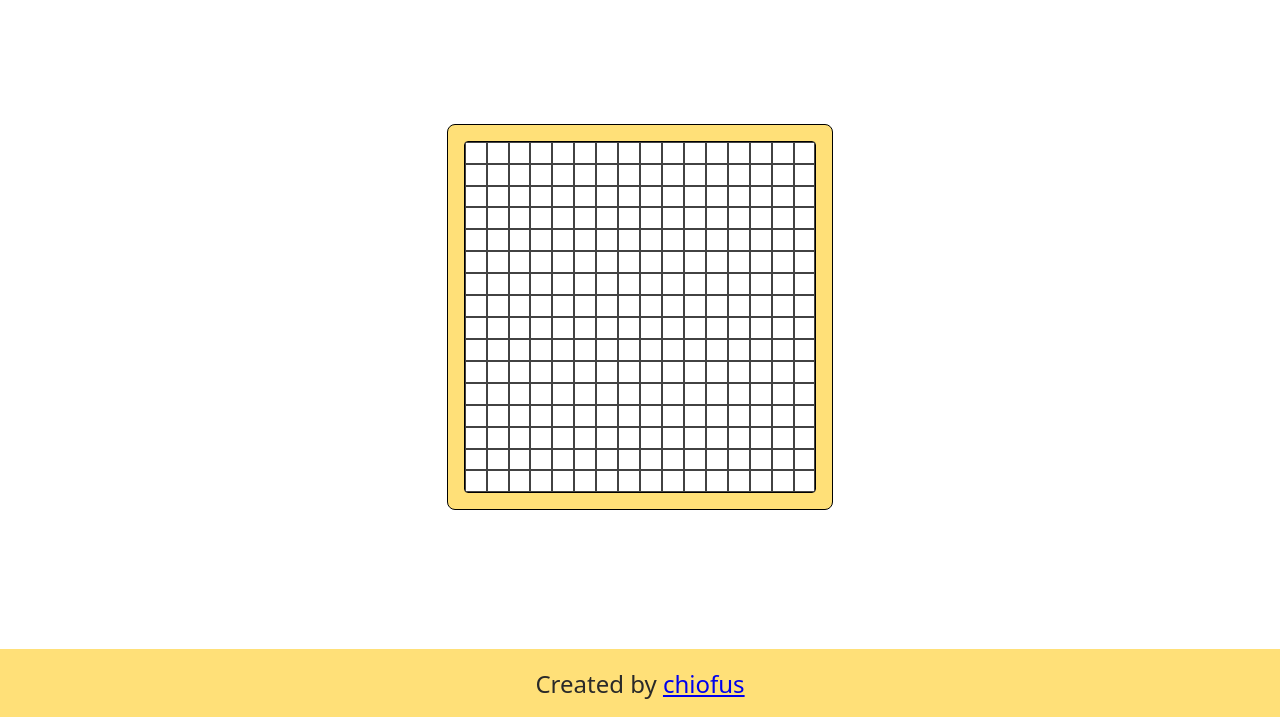
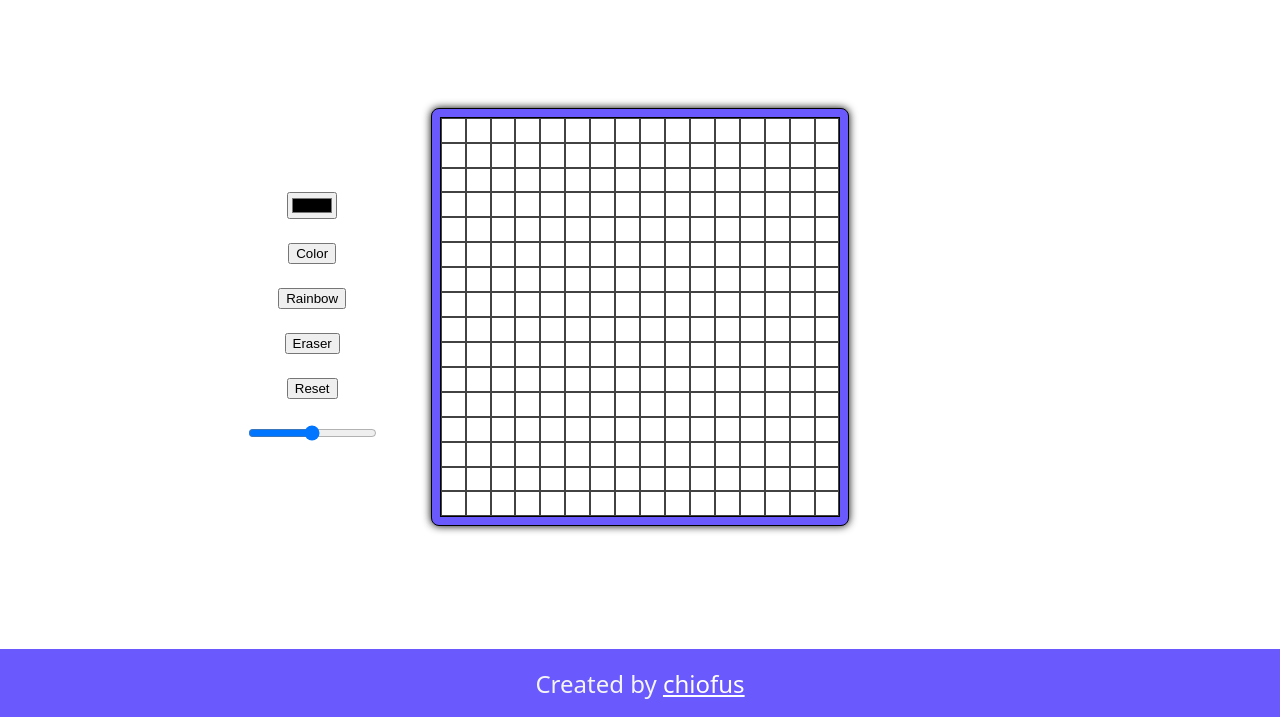
Before and after one commit to chiofus/etch-a-sketch, a plain HTML site: page index.html in a window 1280 px wide. Shown: the part 83-800 px from the top of the page. Drawn offline with Linux system fonts and the light colour scheme.

Commit message:
finished logic for new random colors each new load also started working on side panel elements

```diff
--- a/index.html
+++ b/index.html
@@ -11,10 +11,19 @@
 
     <div class="main-content flex-container">
         <div class="header flexer main-color flex-container center-all">
-            <div class="title">Etch-a-Sketch!</div>
+            <div class="title primary-font-color">Etch-a-Sketch!</div>
         </div>
-        <div class="sketch-area flexer flex-container">
-            <div class="side-panel flexer"></div>
+        <div class="sketch-area flexer flex-container center-all">
+            <div class="side-panel flexer flex-container center-all">
+                <div class="menu flex-container center-all">
+                    <input type="color" id="color-picker">
+                    <button>Color</button>
+                    <button>Rainbow</button>
+                    <button>Eraser</button>
+                    <button>Reset</button>
+                    <input type="range" min="0" max="100" step="1">
+                </div>
+            </div>
             <div class="main-panel flexer flex-container center-all">
                 <div class="main-box flexer main-color flex-container center-all">
                     <div class="main-sketch flexer flex-container", id="main-grid">
@@ -25,7 +34,7 @@
             <div class="side-panel flexer"></div>
         </div>
         <div class="footer flexer main-color flex-container center-all">
-            <div class="footer-info"> Created by <a href="https://github.com/chiofus" target="_blank">chiofus</a></div>
+            <div class="footer-info secondary-font-color"> Created by <a class="primary-font-color" href="https://github.com/chiofus" target="_blank">chiofus</a></div>
         </div>
     </div>
 
--- a/script.js
+++ b/script.js
@@ -1,17 +1,19 @@
 /* General variables */
 let grid_size = 16;
 const sketch_area = document.getElementById("main-grid");
-let paint_color = "#ffe078";
+let paint_color = "#a3d3ff";
+let curr_rgb = [];
 let mouse_down = false;
 
 /**
  * Paint given target with current paint_color
- * @param {HTMLElement} to_paint
+ * @param {MouseEvent} event_on_div
  */
-function paint_div (to_paint) {
-    if (mouse_down) {
-        to_paint.style.backgroundColor = paint_color;
-        console.log(`Holding down pointer on element ${to_paint}`)
+function paint_div (event_on_div) {
+    if (mouse_down || event_on_div.type === 'click') {
+        console.log(event_on_div.type)
+        event_on_div.target.style.backgroundColor = paint_color;
+        console.log(`Painting element ${event_on_div.target}`)
     }
 }
 
@@ -38,7 +40,8 @@ function create_grid (use_size) {
             grid_divs.push(new_div);
 
             /* Adding listeners */
-            new_div.addEventListener('mouseenter', (event) => paint_div(event.target));
+            new_div.addEventListener('mousemove', (event) => paint_div(event)); //paint when moving inside element
+            new_div.addEventListener('click', (event) => paint_div(event)); //paint when clicking on element
         }
 
         sketch_area.appendChild(new_row);
@@ -53,10 +56,83 @@ function create_grid (use_size) {
     return null;
 }
 
+/** Generates a random color and returns it in RGB string format. Also adds colors to curr_rgb
+ * @returns {string}
+ */
+function get_random_color() {
+    const get_rand = () => Math.floor(Math.random() * 256);
+
+    curr_rgb[0] = get_rand();
+    curr_rgb[1] = get_rand();
+    curr_rgb[2] = get_rand();
+
+    return `rgb(${curr_rgb[0]}, ${curr_rgb[1]}, ${curr_rgb[2]})`
+}
+
+/**
+ * Paints all backgrouns with the current paint_color and fixes font colors if needed (hard to read)
+ * @returns {null}
+ */
+function paint_page() {
+    const elements_to_paint =[...document.getElementsByClassName("main-color")];
+
+    elements_to_paint.forEach(element => {
+        element.style.backgroundColor = paint_color;
+    });
+
+    /**
+     * @returns {number}
+     */
+    function get_luminance() {
+        /**
+         * @param {number} color
+         * @returns {number}
+         */
+        function sRGB_to_linear(color) {
+            clr = color/ 255.0;
+
+            return clr <= 0.04045 ? clr / 12.92 : Math.pow((clr + 0.055) / 1.055, 2.4);
+        }
+
+        //Add supprot for changing curr_rgb array given the curr paint color
+
+        const linear_rgb = curr_rgb.map((clr) => sRGB_to_linear(clr));
+
+        return 0.2126 * linear_rgb[0] + 0.7152 * linear_rgb[1] + 0.0722 * linear_rgb[2];
+    }
+
+    /**
+     * @param {string} luminance
+     * @returns {null}
+     */
+    function recolor_text(luminance) {
+        const primary_fonts = [...document.getElementsByClassName("primary-font-color")];
+        const secondary_fonts = [...document.getElementsByClassName("secondary-font-color")];
+
+        if (luminance === "white") {
+            primary_fonts.forEach(element => {
+                element.style.color = "#ffffff";
+            });
+
+            secondary_fonts.forEach(element => {
+                element.style.color = "#f5f5f5";
+            });
+        }
+
+        return null;
+    }
+
+    get_luminance() < 0.179 ? recolor_text('white') : true;
+
+    return null;
+}
+
+
 /* Adding general event listeners */
 document.addEventListener('pointerdown', () => mouse_down = true);
 document.addEventListener('pointerup', () => mouse_down = false);
 
-
-/* Initialize grid */
+/* Initialize grid and colors */
 create_grid(grid_size);
+paint_color = get_random_color();
+paint_page();
--- a/style.css
+++ b/style.css
@@ -24,8 +24,17 @@ body {
     align-items: center;
 }
 
+/* Colors */
 .main-color {
-    background-color: #ffe078;
+    background-color: #f5f5f5;
+}
+
+.primary-font-color {
+    color: black;
+}
+
+.secondary-font-color {
+    color: rgb(19, 19, 19);
 }
 
 /* Configuring the main three elements */
@@ -40,23 +49,34 @@ body {
 
 /* Main elements */
 .main-box {
-    margin: 0 20px;
+    margin: 0 4px;
     aspect-ratio: 1/1;
     border-radius: 8px;
-    border: 1px, solid black;;
+    border: 1px, solid black;
+    box-shadow: 0 0 8px black;
 }
 
 .main-sketch {
     background-color: white;
-    margin: 16px;
+    margin: 8px;
     aspect-ratio: 1/1;
-    border-radius: 4px;
     flex-direction: column;
-    border: 1px, solid black;;
+    border: 1px, solid black;
 }
 
 .grid-element {
     border: 1px, solid rgb(66, 66, 66);
+}
+
+/* Side menu */
+.side-panel {
+    justify-content: flex-end;
+}
+
+.menu {
+    flex-direction: column;
+    gap: 24px;
+    margin-right: 48px;
 }
 
 /* Title and footer config */
@@ -68,6 +88,5 @@ body {
 
 .footer-info {
     font-weight: 300;
-    color: rgb(41, 41, 41);
     font-size: 24px;
 }
```
